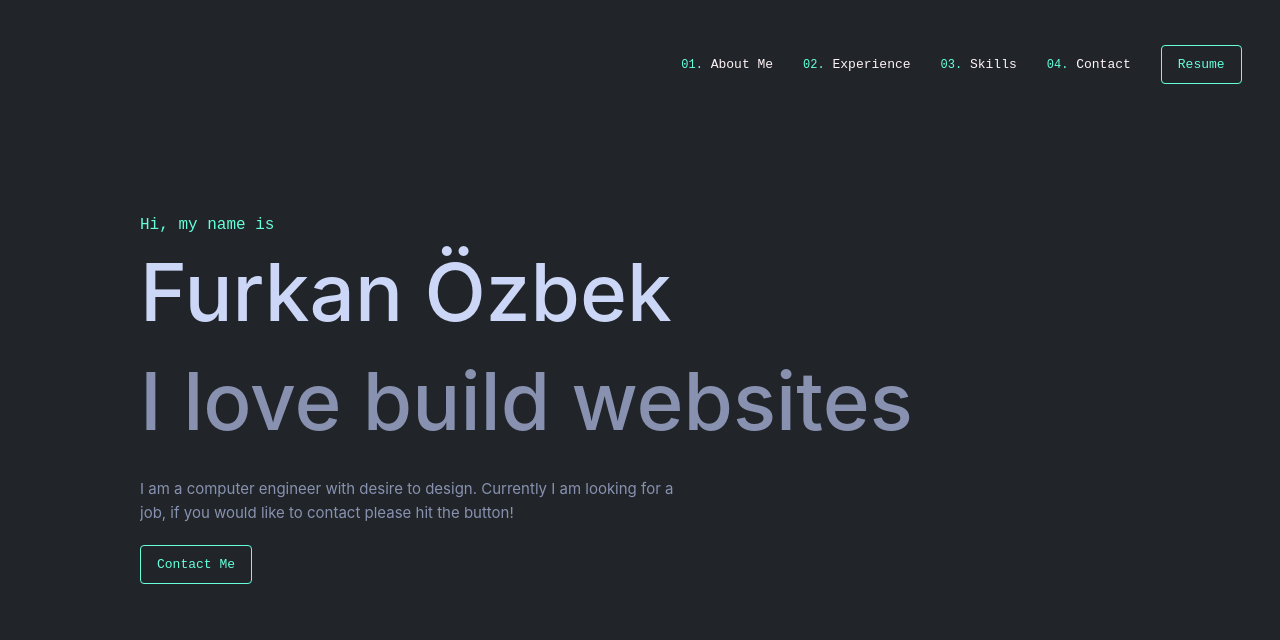
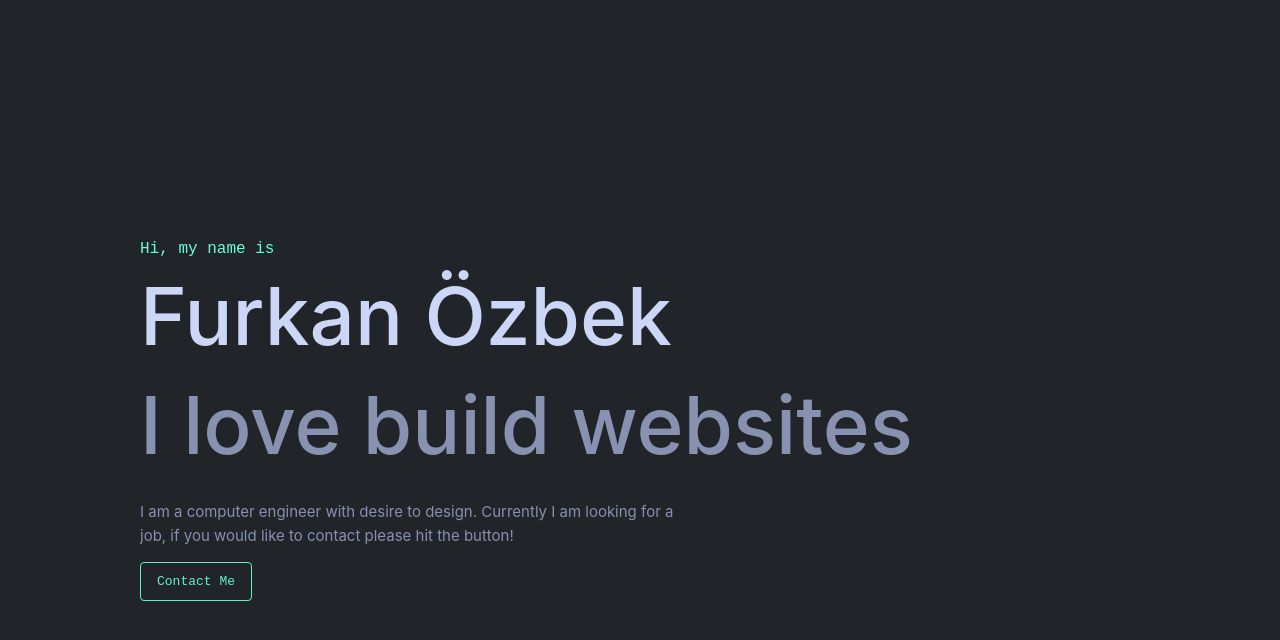
Before and after one commit to FurkannOzbek/Furkan-Ozbek, a Vue app: page /Home in a window 1280 px wide. Shown: the top 640 px of the page. Built offline with nearby package versions, Linux system fonts and the light colour scheme.

Commit message:
animation changes

```diff
--- a/src/App.vue
+++ b/src/App.vue
@@ -3,10 +3,13 @@
 import { RouterLink, RouterView } from 'vue-router'
 import Header from './components/Header.vue'
 import Home from './components/Home.vue'
+import Loader from './components/Loader.vue'
+
 
 </script>
 
 <template>
+
   <Home />
 </template>
 
--- a/src/assets/base.css
+++ b/src/assets/base.css
@@ -64,7 +64,7 @@ body {
   color: var(--color-text);
 
   background: #212529;
-  transition: color 0.5s, background-color 0.5s;
+
   line-height: 1.6;
   font-family: Inter, -apple-system, BlinkMacSystemFont, 'Segoe UI', Roboto, Oxygen, Ubuntu,
     Cantarell, 'Fira Sans', 'Droid Sans', 'Helvetica Neue', sans-serif;
--- a/src/components/Header.vue
+++ b/src/components/Header.vue
@@ -10,11 +10,11 @@
   </div>
   <div class="header-item">
     <ol>
-      <RouterLink to="/"><li class="header-items" :class="{'header-items-none':!isActive}"> About Me </li></RouterLink>
-      <RouterLink to="#"><li class="header-items" :class="{'header-items-none':!isActive}"> Experience </li></RouterLink>
-      <RouterLink to="#"><li class="header-items" :class="{'header-items-none':!isActive}"> Skills </li></RouterLink>
-      <RouterLink to="#"><li class="header-items" :class="{'header-items-none':!isActive}"> Contact </li></RouterLink>
-      <button class="cv" :class="{'cv-none':!isActive}"> Resume</button>
+      <RouterLink to="/"><li class="header-items" :class="{'header-items-none':!isActive}" style="animation-delay:300ms;">About Me </li></RouterLink>
+      <RouterLink to="#"><li class="header-items" :class="{'header-items-none':!isActive}" style="animation-delay:600ms;"> Experience </li></RouterLink>
+      <RouterLink to="#"><li class="header-items" :class="{'header-items-none':!isActive}" style="animation-delay:900ms;"> Skills </li></RouterLink>
+      <RouterLink to="#"><li class="header-items" :class="{'header-items-none':!isActive}" style="animation-delay:1200ms;"> Contact </li></RouterLink>
+      <button class="cv" :class="{'cv-none':!isActive}" style="animation-delay:1500ms;"> Resume</button>
 
 
   </ol>
@@ -79,6 +79,7 @@
 
   }
   .header1{
+
     padding-top:10px;
     top:0;
     align-items: center;
@@ -90,7 +91,7 @@
     text-decoration:none !important ;
     scroll-behavior: smooth;
     justify-content: space-between;
-    transition: all 0.25s cubic-bezier(0.645,0.045,0.355,1);
+    transition: all 0.2 ease-in;
 
 
   }
@@ -105,7 +106,7 @@
     text-decoration:none !important ;
     scroll-behavior: smooth;
     justify-content: space-between;
-    transition: all 0.25s cubic-bezier(0.645,0.045,0.355,1);
+    transition:all 0.25s cubic-bezier(0.645,0.045,0.355,1);
     box-shadow: 0 10px 30px -10px rgba(2,12,27,0.7);;
     transform: translateY(0px);
 
@@ -134,11 +135,15 @@
  }
   .header1 ol li {
     padding:15px;
+    transition:all 0.25s cubic-bezier(0.645,0.045,0.355,1);
+    transition-delay:3s;
+
 
   }
   .header1up ol li {
     padding:15px;
     margin-top:10px;
+
   }
   div.header-item{
     position:flex;
@@ -147,6 +152,10 @@
 
   }
   .cv {
+    transition-timing-function: linear;
+    transition-timing-function: cubic-bezier(0, 0, 1, 1);
+      transition: 3.2s;
+
       color: #64ffda;
       background-color: transparent;
       border: 1px solid #66ffdb;
@@ -156,9 +165,11 @@
       line-height: 1;
       text-decoration: none;
       cursor: pointer;
-      transition: all 0.25s cubic-bezier(0.645,0.045,0.355,1);;
+      animation:slide 1s forwards;
+   animation-delay: 500ms;
       margin-left: 15px;
       font-size:13px;
+      opacity:0;
   }
   a:-webkit-any-link{
       text-decoration: none !important;
@@ -169,7 +180,9 @@
     font-size:13px;
     display:inline-block;
     margin-top:20px;
-
+    animation:slide 1s forwards;
+   animation-delay: 500ms;
+   opacity:0;
     }
 
 
--- a/src/components/Home.vue
+++ b/src/components/Home.vue
@@ -1,23 +1,41 @@
 <script>
 import Header from './Header.vue'
+import Loader from './Loader.vue'
+
 export default{
     name:'Home',
+    data() {
+        return {
+            isLoading:true,
+        };
+    },
     components: {
-        Header
+        Header,
+        Loader,
     },
-}</script>
+    mounted() {
+    setTimeout(() => {
+      this.isLoading = false;
+    }, 1500);
+  }
+}
+    </script>
 
 <template>
-    <div><Header /></div>
-    <section class="content">
 
-         <div class="fadetext" style="transition-delay:100ms;"><h1>Hi, my name is</h1>  </div>
-         <div class="fadetext" style="transition-delay:200ms;"><h2>Furkan Özbek</h2>  </div>
-         <div class="fadetext" style="transition-delay:300ms;"><h3>I love build websites</h3>  </div>
-         <div class="fadetext" style="transition-delay:400ms;"><p>I am a computer engineer with desire to design. Currently I am looking for a job, if you would like to contact please hit the button! </p>  </div>
-         <button class="contact" > Contact Me</button>
+    <div > <Loader v-if="isLoading" ></Loader> fasd</div>
+    <div v-if="!isLoading"><Header/></div>
+    <section v-if="!isLoading" class="content">
+
+         <div class="fadetext" style="animation-delay:2600ms;"><h1>Hi, my name is</h1>  </div>
+         <div class="fadetext" style="animation-delay:2800ms;"><h2>Furkan Özbek</h2>  </div>
+         <div class="fadetext" style="animation-delay:3000ms;"><h3>I love build websites</h3>  </div>
+         <div class="fadetext" style="animation-delay:3200ms;"><p>I am a computer engineer with desire to design. Currently I am looking for a job, if you would like to contact please hit the button! </p>  </div>
+         <button class="contact" style="animation-delay:3400ms;" > Contact Me</button>
 
 </section>
+
+
 </template>
 
 <style>
@@ -40,13 +58,21 @@ section {
     padding: 100px 0px;
     max-width: 1000px;}
 .fadetext{
+   animation:slide 1s forwards;
+   animation-delay: 500ms;
+   opacity:0;
 
 
+}
+@keyframes slide {
+  0% { top: -100px; opacity: 0%; }
+  100% { top: 0px; opacity:100%; }
 }
 h1{
     font-family:"SF Mono","Fira Code","Fira Mono","Roboto Mono",monospace;
     font-size:clamp(14px,5vw,16px);
     color:#64ffda;
+
 }
 h2{
     font-size:clamp(40px,8vw,80px);
@@ -76,5 +102,8 @@ p{
    margin-top:20px;
       font-size:13px;
       transition: all 0.25s cubic-bezier(0.645,0.045,0.355,1);
+      animation:slide 1s forwards;
+   animation-delay: 500ms;
+   opacity:0;
 }
 </style>
--- /dev/null
+++ b/src/components/Loader.vue
@@ -0,0 +1,33 @@
+<template>
+    <div>
+      <div class="loader">
+        <img class="img" src="..\assets\wd6r6HlME.gif" alt="loading.." width="200"/>
+      </div>
+    </div>
+  </template>
+
+  <script>
+  export default {
+    name: "Loader",
+  };
+  </script>
+
+  <style>
+  .loader {
+  position: fixed;
+  z-index: 999;
+  height: 2em;
+  width: 2em;
+  overflow: show;
+  margin: auto;
+  top: 0;
+  left: 0;
+  bottom: 0;
+  right: 0;
+}
+.img {
+  position: relative;
+  margin: auto;
+  margin-top: 20%;
+}
+</style>
```
Also changed, not shown: src/assets/wd6r6HlME.gif (added).
